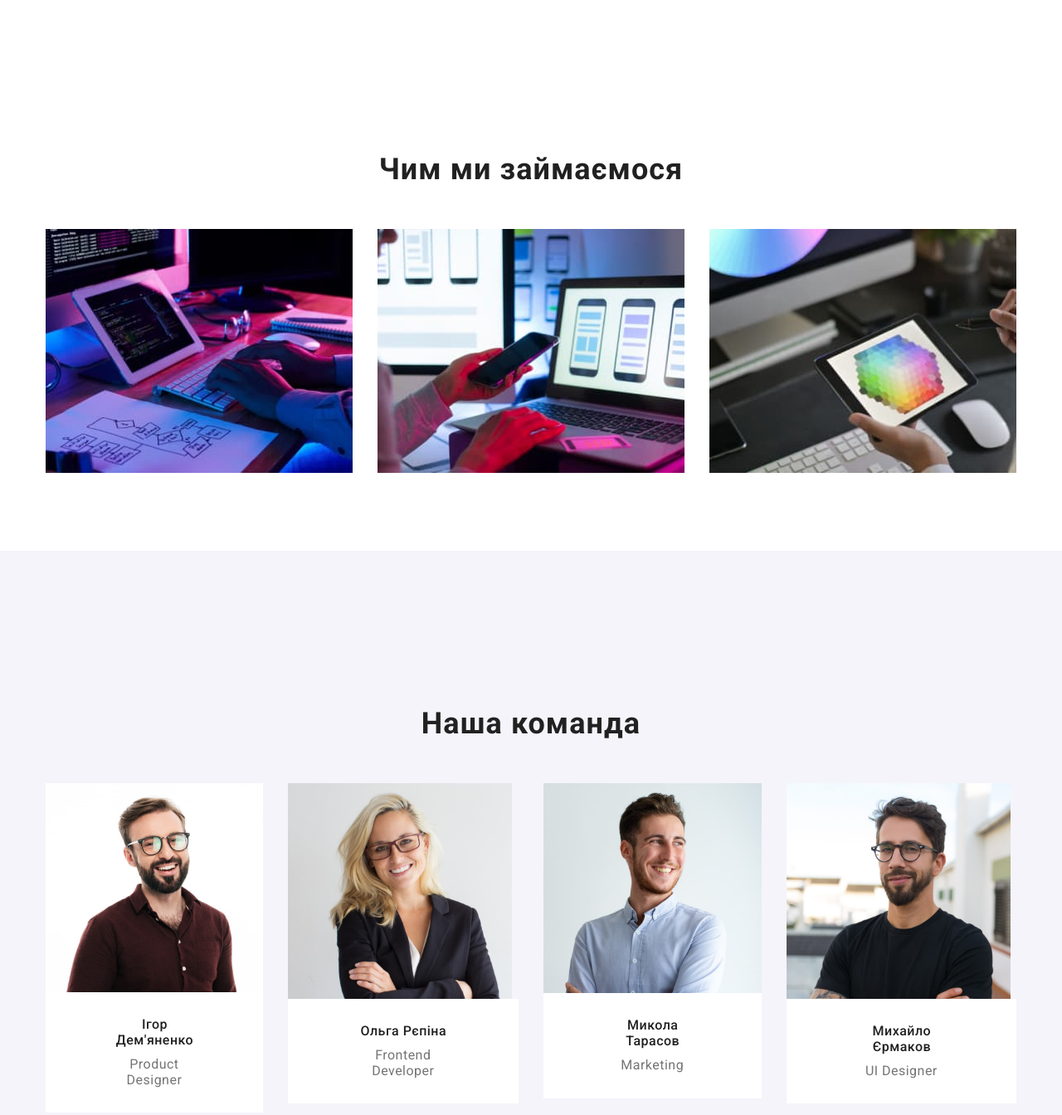
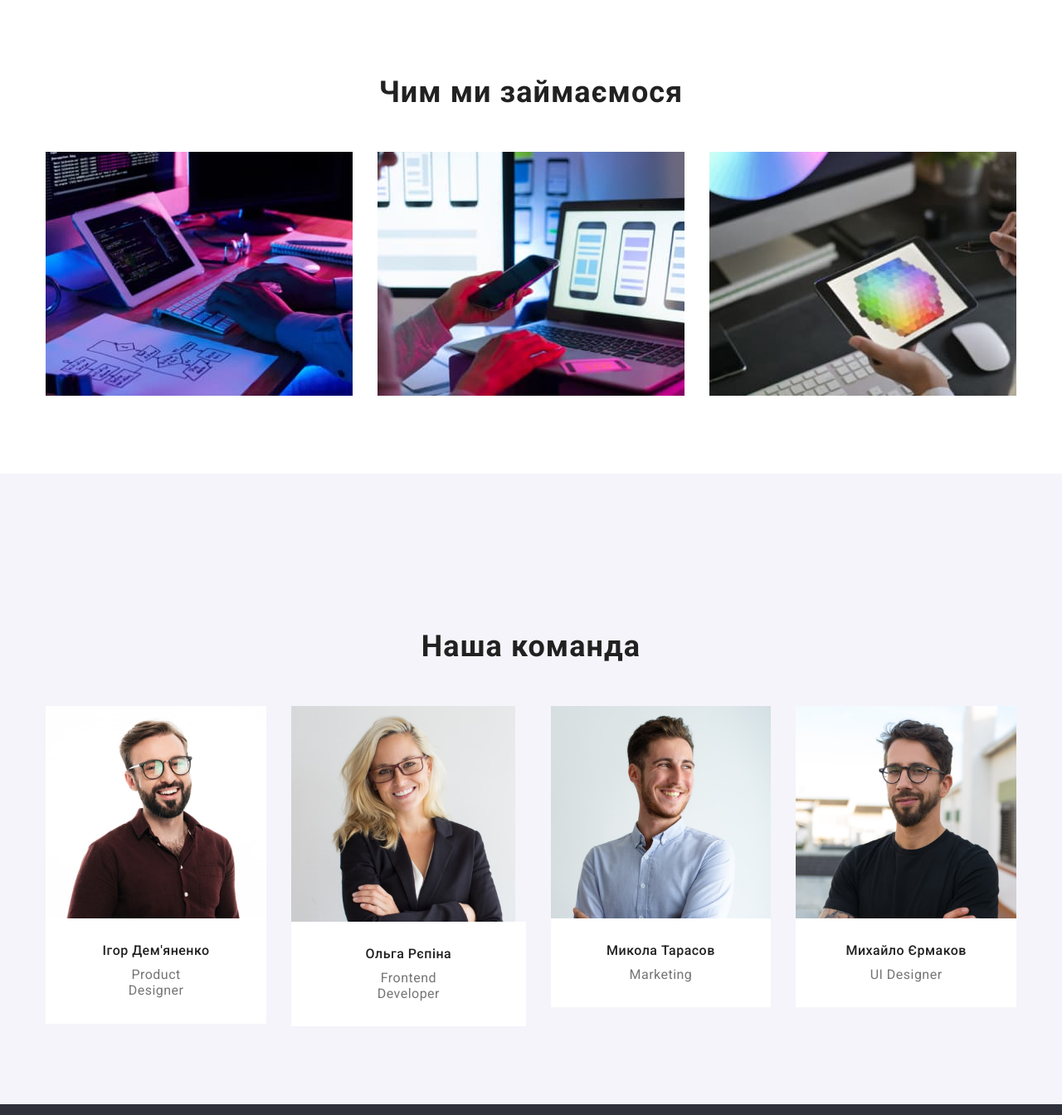
Before and after one commit to TetiPalii/goit-markup-hw-02, a plain HTML site: page index.html in a window 1280 px wide. Shown: the part 871-2215 px from the top of the page at 83% size. Drawn offline with nearby package versions, Linux system fonts and the light colour scheme.

Commit message:
прибирає бокові падінги в секції

```diff
--- a/css/styles.css
+++ b/css/styles.css
@@ -216,6 +216,10 @@ p {
   margin-bottom: 0;
 }
 
+.padding {
+  padding-top: 0;
+}
+
 .list-container {
   display: flex;
 }
@@ -275,8 +279,6 @@ p {
 }
 .team-member {
   margin-bottom: 10px;
-  padding-right: 70px;
-  padding-left: 71px;
   font-weight: 500;
   font-size: 16px;
   line-height: 1.18;
--- a/index.html
+++ b/index.html
@@ -24,7 +24,7 @@
   <body>
     <header>
       <div class="container">
-        <div class="header-container">
+        <div class="header-container header-border">
           <a href="" lang="en" class="logo link"><span class="accent">Web</span>Studio</a>
           <nav>
             <ul class="nav-list list">
@@ -86,7 +86,7 @@
           </ul>
         </div>
       </section>
-      <section class="section">
+      <section class="section padding">
         <div class="container">
           <h2 class="secondary-heading">Чим ми займаємося</h2>
           <ul class="list images-list">
```
Also changed, not shown: portfolio.html (+1 -1 lines).
